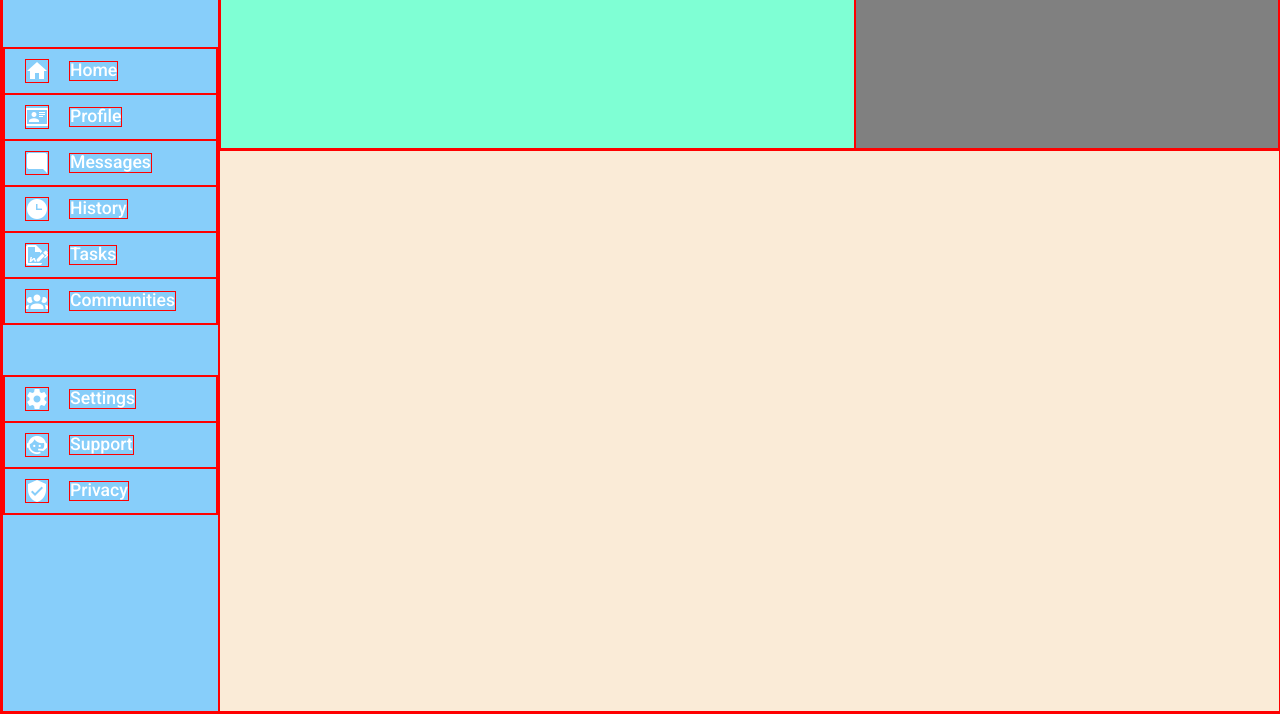
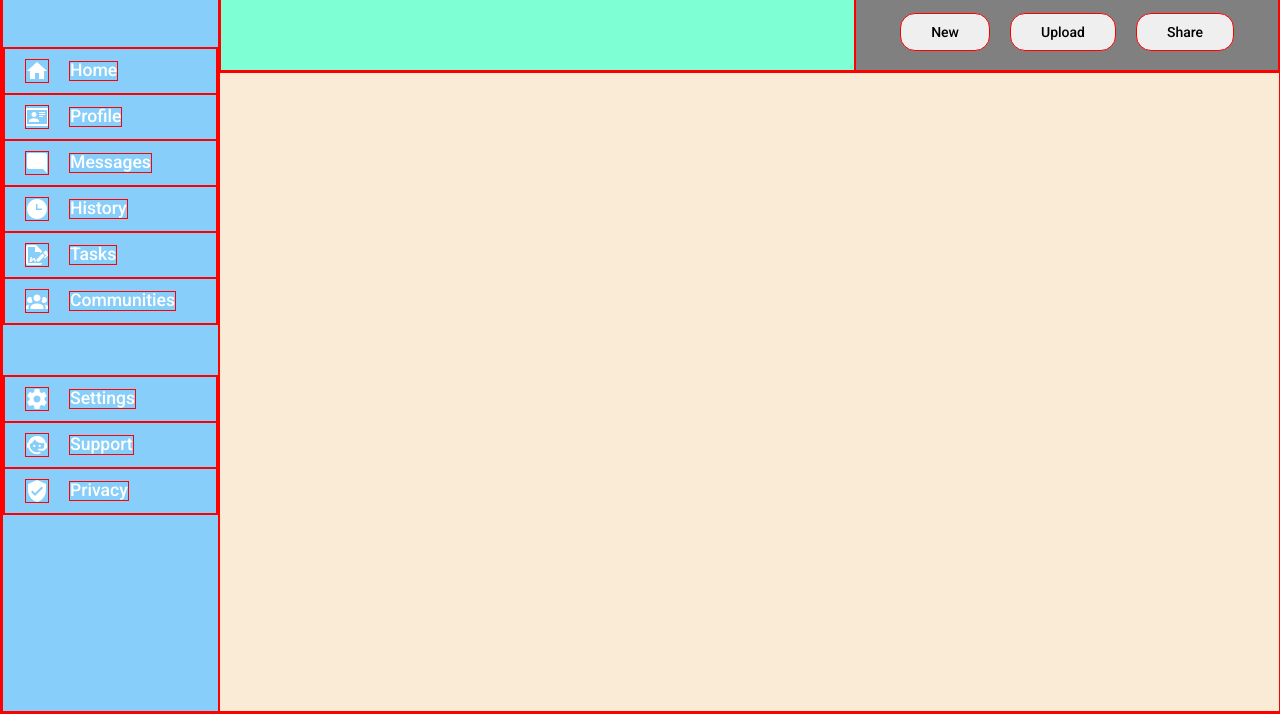
Before and after one commit to Mir-Ilham/dashboard, a plain HTML site: page index.html in a window 1280 px wide. Shown: the part 88-802 px from the top of the page. Drawn offline with Linux system fonts and the light colour scheme.

Commit message:
Add basic styling to header buttons

```diff
--- a/assets/styles/main.css
+++ b/assets/styles/main.css
@@ -88,7 +88,7 @@ main {
 header {
     display: grid;
     grid-template-columns: repeat(5, 1fr);
-    grid-template-rows: repeat(3, 1fr);
+    grid-template-rows: repeat(2, 1fr);
 }
 
 .search_ui {
@@ -110,13 +110,16 @@ header {
 .profile_info {
     background-color: aquamarine;
     grid-column: 1 / 4;
-    grid-row: 2 / 4;
+    grid-row: 2 / 3;
 }
 
 .header-btns {
     background-color: gray;
     grid-column: 4 / 6;
-    grid-row: 2 / 4;
+    grid-row: 2 / 3;
+    display: flex;
+    align-items: center;
+    justify-content: center;
 }
 
 /* || Search UI */
@@ -131,8 +134,21 @@ input[type="search"] {
 
 .user_name {
     margin-left: 30px;
-    font-size: 1rem;
+    font-size: 18px;
     font-weight: 500;
+}
+
+/* || Header buttons */
+
+.btn {
+    padding: 10px 30px;
+    font-size: 14px;
+    font-weight: 500;
+    border-radius: 15px;
+}
+
+.header-btns button:nth-child(2) {
+    margin: 0 20px;
 }
 
 /* || Sidebar */
--- a/index.html
+++ b/index.html
@@ -78,7 +78,9 @@
             </div>
 
             <div class="header-btns">
-
+                <button class="btn">New</button>
+                <button class="btn">Upload</button>
+                <button class="btn">Share</button>
             </div>
         </header>
 
```
